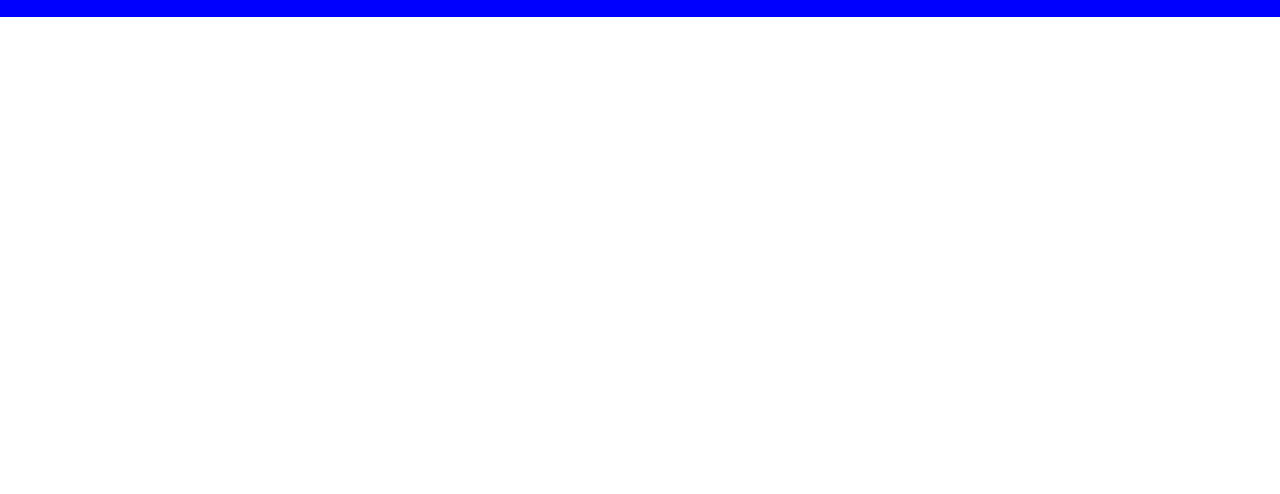
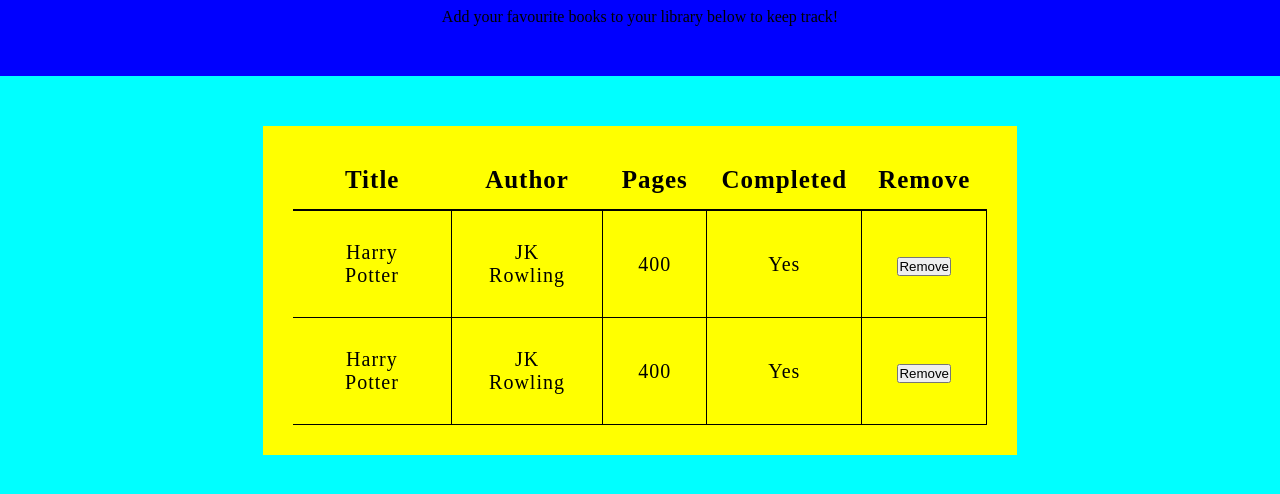
Before and after one commit to Ryanj24/Library, a plain HTML site: page index.html in a window 1280 px wide. Shown: the part 108-602 px from the top of the page. Drawn offline with Linux system fonts and the light colour scheme.

Commit message:
Added styling for table of books

```diff
--- a/index.html
+++ b/index.html
@@ -16,7 +16,33 @@
         </header>
 
         <section class="library-container">
-
+            <table id="bookTable">
+                <thead>
+                    <tr>
+                        <th>Title</th>
+                        <th>Author</th>
+                        <th>Pages</th>
+                        <th>Completed</th>
+                        <th>Remove</th>
+                    </tr>
+                </thead>
+                <tbody>
+                    <tr>
+                        <td>Harry Potter</td>
+                        <td>JK Rowling</td>
+                        <td>400</td>
+                        <td>Yes</td>
+                        <td><button>Remove</button></td>
+                    </tr>
+                    <tr>
+                        <td>Harry Potter</td>
+                        <td>JK Rowling</td>
+                        <td>400</td>
+                        <td>Yes</td>
+                        <td><button>Remove</button></td>
+                    </tr>
+                </tbody>
+            </table>
         </section>
     </div>
 
--- a/style.css
+++ b/style.css
@@ -7,22 +7,80 @@
 .main-container {
     display: flex;
     flex-direction: column;
-    height: 100%;
-    width: 100%;
+    align-items: center;
     background-color: aqua;
+    height: 100vh;
 }
 
+
 header {
-    height: 30%;
+    display: grid;
+    grid-template-rows: 2fr 1fr;
+    grid-template-columns: repeat(4, 1fr);
+    background-color: blue;
+    padding: 20px;
     width: 100%;
-    padding: 20px;
-    display: flex;
-    flex-direction: column;
-    justify-content: center;
-    align-items: center;
-    background-color: blue;
 }
 
 header h1 {
+    grid-column: 2 / 4;
+    grid-row: 1 / 2;
     margin-bottom: 30px;
+    text-align: center;
 }
+
+header p {
+    grid-column: 2 / 4;
+    grid-row: 2 / 3;
+    margin-bottom: 30px;
+    text-align: center;
+}
+
+.library-container {
+    display: flex;
+    justify-content: center;
+    margin-top: 50px;
+    background-color: yellow;
+    padding: 30px;
+}
+
+.library-container #bookTable {
+    table-layout: fixed;
+    border-collapse: collapse;
+    letter-spacing: 1px;
+}
+
+.library-container #bookTable thead th {
+    padding: 10px 10px 15px 10px;
+    border-bottom: 2px solid;
+    font-size: 25px;
+}
+
+.library-container #bookTable thead th:nth-child(1){
+    width: 20%;
+}
+
+.library-container #bookTable thead th:nth-child(2){
+    width: 15%;
+}
+
+.library-container #bookTable thead th:nth-child(3){
+    width: 10%;
+}
+
+.library-container #bookTable thead th:nth-child(4){
+    width: 10%;
+}
+
+.library-container #bookTable thead th:nth-child(5){
+    width: 10%;
+}
+
+
+.library-container #bookTable tbody td {
+    padding: 30px;
+    border-bottom: 1px solid;
+    text-align: center;
+    border-right: 1px solid;
+    font-size: 20px;
+}
```
